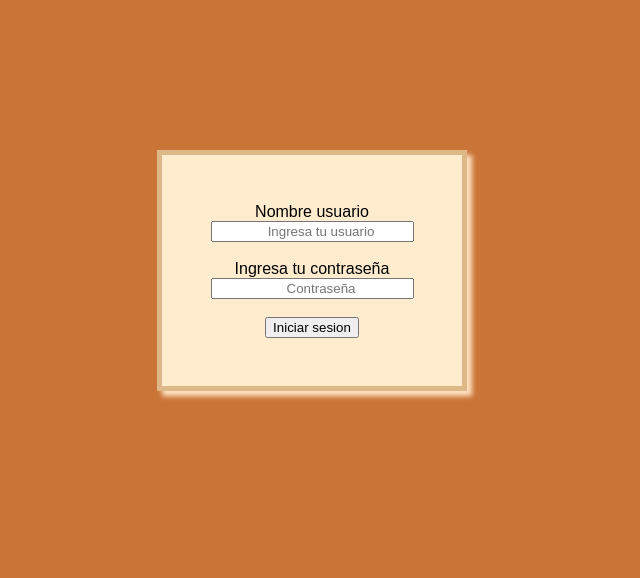
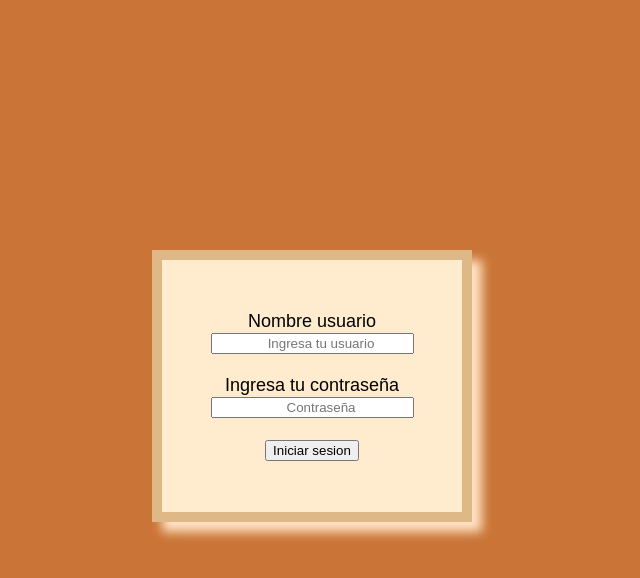
Before and after one commit to EmilianoCruz/ProyectoWeb, a PHP site: page /login.php in a window 1280 px wide. Shown: the top 578 px of the page, without its empty margins (328-968 px from the left). Run offline with PHP 8.4, Linux system fonts and the light colour scheme.

Commit message:
Estilos de login

```diff
--- a/estilos.css
+++ b/estilos.css
@@ -39,10 +39,7 @@ body{
 }
 
 
-body{
-    background: rgb(202, 116, 55);
-    text-align: center;
-}
+
 button:hover{
     background: brown;
 }
@@ -50,14 +47,15 @@ button:hover{
 .ventana{
     background: blanchedalmond;
     text-align: center;
-    border: 5px solid burlywood /* borde tamaño y color; */;
-    box-shadow: 5px 5px 5px bisque;
+    border: 10px solid burlywood /* borde tamaño y color; */;
+    box-shadow: 10px 10px 10px bisque;
     width: 300px;
     margin-left: auto;
     margin-right: auto;
-    margin-top: 150px;
+    margin-top: 250px;
     padding-top: 30px;
     padding-bottom: 30px;
+    font-size: large;
 }
 
 .tamaño{
```
